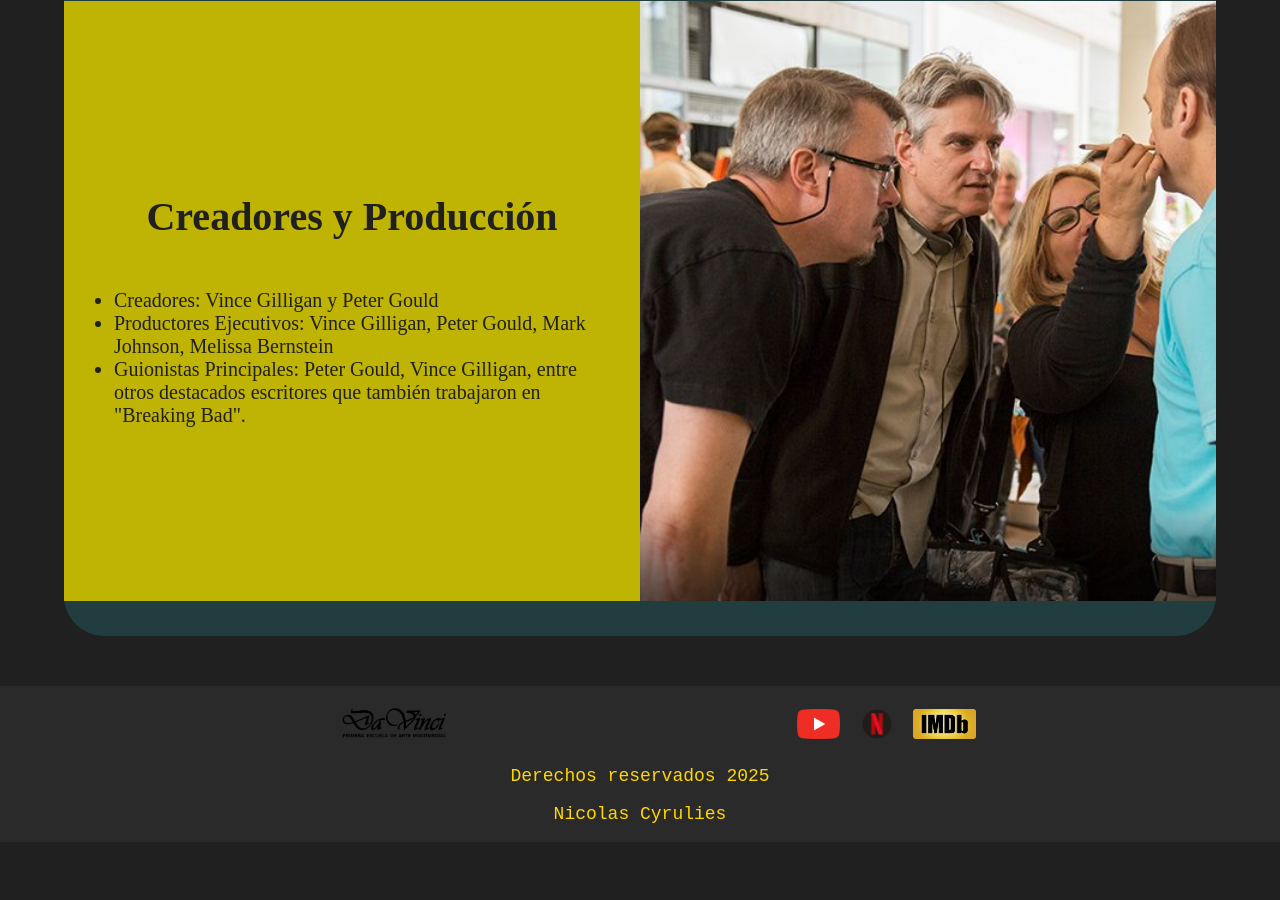
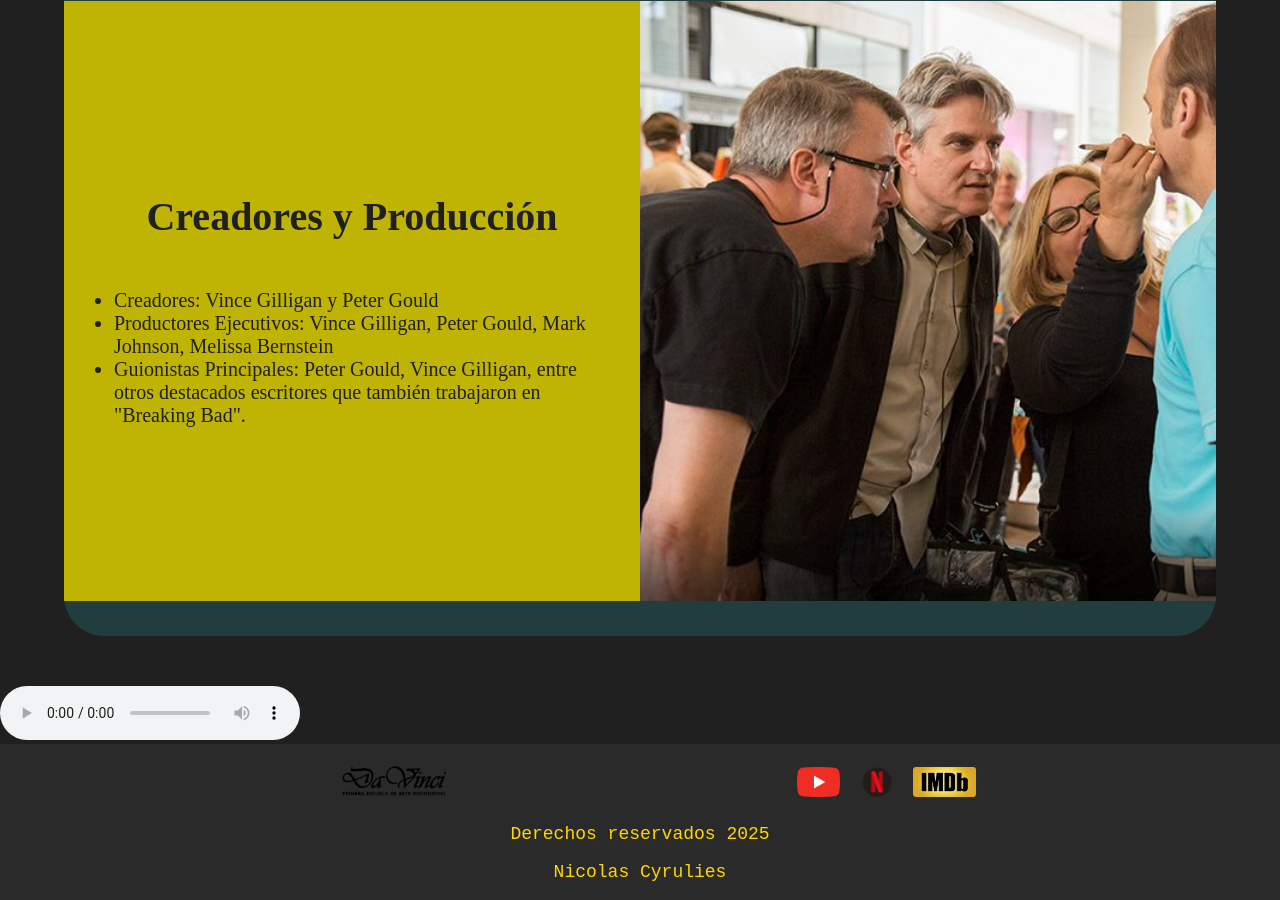
Before and after one commit to ncyruliesdavinci/Parcial, a plain HTML site: page secciones/sobreLaSerie.html in a window 1280 px wide. Shown: the part 2253-3153 px from the top of the page. Before the commit the page ends 3095 px from the top, so only its background shows below. Drawn offline with Linux system fonts and the light colour scheme.

Commit message:
Audio en Seccion Sobre

```diff
--- a/secciones/sobreLaSerie.html
+++ b/secciones/sobreLaSerie.html
@@ -66,6 +66,11 @@
             </div>
         </section>
 
+        <div>
+             <audio controls="">
+                <source src="../audio/better_call_saul_song.mp3" type="audio/mpeg">
+            </audio>
+        </div>
     </main>
 
 
```
Also changed, not shown: 1 other file.
